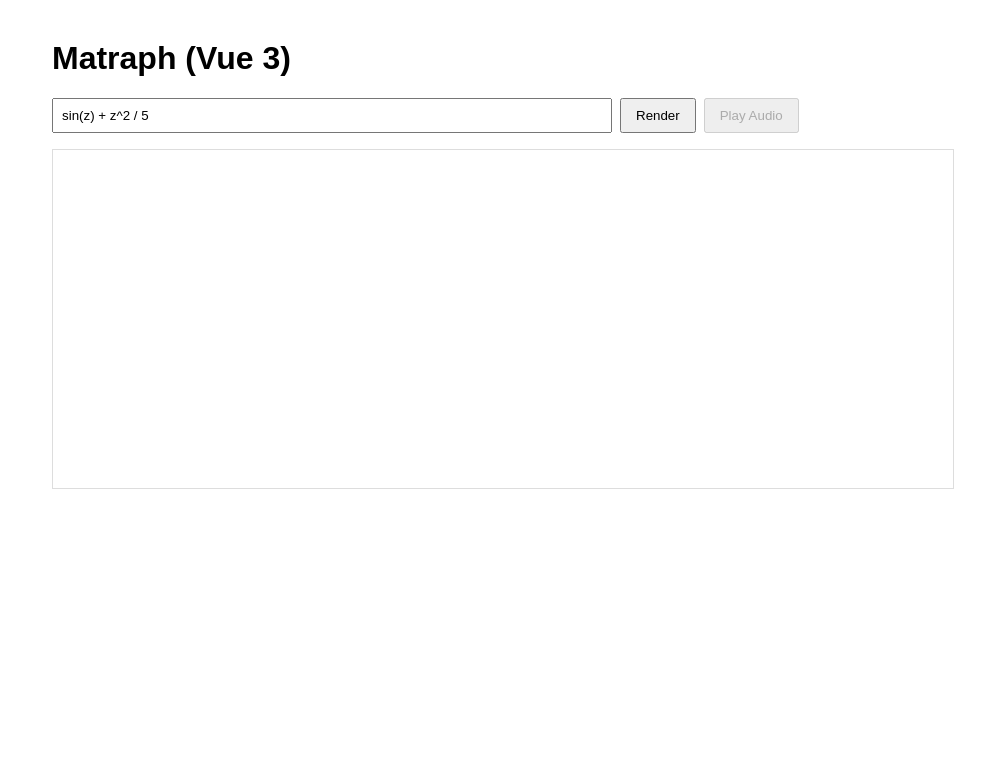
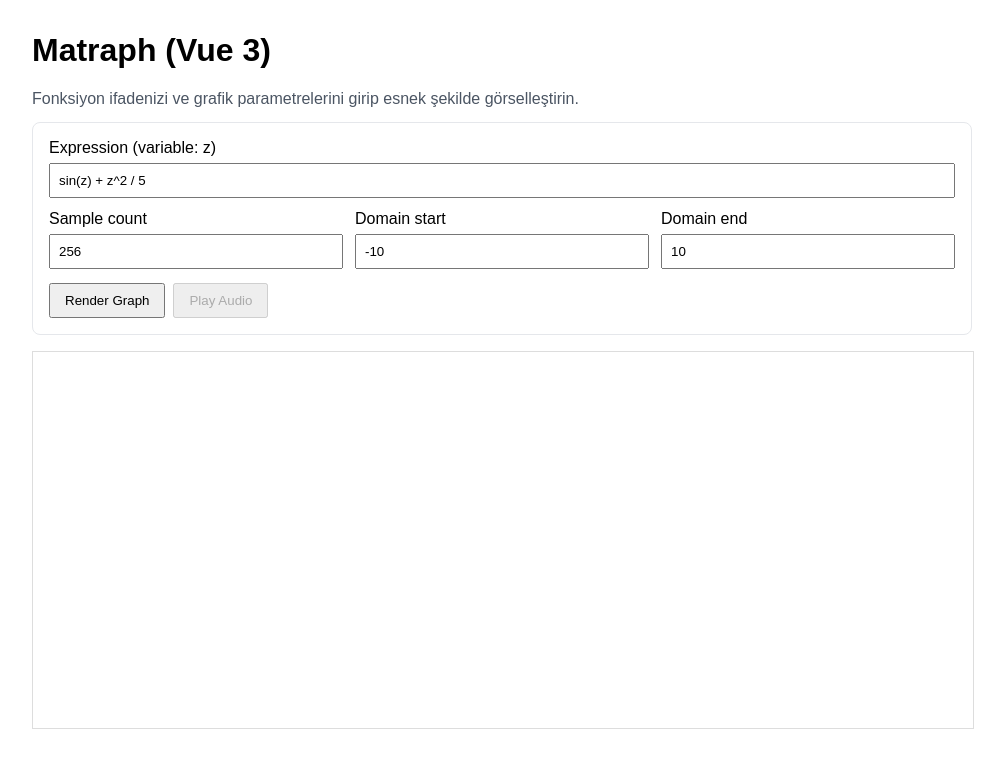
Before and after one commit to yacanka/matraph, a Vue app: page / in a window 1280 px wide. Shown: the top 768 px of the page, without its empty margins (138-1143 px from the left). Built offline with nearby package versions, Linux system fonts and the light colour scheme.

Commit message:
Add configurable graph UI and project gitignore

```diff
--- a/src/App.vue
+++ b/src/App.vue
@@ -1,11 +1,35 @@
 <template>
   <main class="container">
     <h1>Matraph (Vue 3)</h1>
-    <input v-model="expression" placeholder="Example: sin(z) + z^2" />
-    <button @click="buildGraph">Render</button>
-    <button :disabled="points.length === 0" @click="playSound">Play Audio</button>
-    <p v-if="errorMessage" class="error">{{ errorMessage }}</p>
-    <svg viewBox="0 0 800 300" class="chart">
+    <p class="description">Fonksiyon ifadenizi ve grafik parametrelerini girip esnek şekilde görselleştirin.</p>
+
+    <section class="panel">
+      <label for="expression">Expression (variable: z)</label>
+      <input id="expression" v-model="expression" placeholder="Example: sin(z) + z^2 / 5" />
+
+      <div class="parameter-grid">
+        <label>
+          Sample count
+          <input v-model.number="sampleCount" type="number" min="16" max="4096" step="1" />
+        </label>
+        <label>
+          Domain start
+          <input v-model.number="domainStart" type="number" step="0.5" />
+        </label>
+        <label>
+          Domain end
+          <input v-model.number="domainEnd" type="number" step="0.5" />
+        </label>
+      </div>
+
+      <div class="actions">
+        <button @click="buildGraph">Render Graph</button>
+        <button :disabled="points.length === 0" @click="playSound">Play Audio</button>
+      </div>
+      <p v-if="errorMessage" class="error">{{ errorMessage }}</p>
+    </section>
+
+    <svg viewBox="0 0 800 320" class="chart" role="img" aria-label="Function graph">
       <polyline :points="svgPoints" fill="none" stroke="#2c7be5" stroke-width="2" />
     </svg>
   </main>
@@ -18,16 +42,20 @@ import { generateGraph, mapToFrequencies } from './services/expressionEngine';
 import type { GraphPoint } from './types/graph';
 
 const expression = ref('sin(z) + z^2 / 5');
+const sampleCount = ref(256);
+const domainStart = ref(-10);
+const domainEnd = ref(10);
 const points = ref<GraphPoint[]>([]);
 const errorMessage = ref('');
 
 const svgPoints = computed(() => {
   if (points.value.length === 0) return '';
   const maxY = Math.max(...points.value.map((point) => point.y), 1);
+  const spanY = 280;
   return points.value
     .map((point, index) => {
       const x = (index / (points.value.length - 1)) * 800;
-      const y = 280 - (point.y / maxY) * 260;
+      const y = 300 - (point.y / maxY) * spanY;
       return `${x},${y}`;
     })
     .join(' ');
@@ -36,7 +64,11 @@ const svgPoints = computed(() => {
 function buildGraph(): void {
   try {
     errorMessage.value = '';
-    points.value = generateGraph(expression.value);
+    points.value = generateGraph(expression.value, {
+      sampleCount: sampleCount.value,
+      domainStart: domainStart.value,
+      domainEnd: domainEnd.value,
+    });
   } catch (error) {
     errorMessage.value = (error as Error).message;
   }
@@ -49,9 +81,14 @@ async function playSound(): Promise<void> {
 </script>
 
 <style scoped>
-.container { max-width: 900px; margin: 40px auto; font-family: Arial, sans-serif; }
-input { width: 60%; padding: 8px; margin-right: 8px; }
-button { margin-right: 8px; padding: 8px 14px; }
-.chart { width: 100%; border: 1px solid #ddd; margin-top: 16px; }
-.error { color: #c0392b; }
+.container { max-width: 940px; margin: 32px auto; font-family: Arial, sans-serif; }
+.description { margin-bottom: 14px; color: #4b5563; }
+.panel { border: 1px solid #e5e7eb; border-radius: 8px; padding: 16px; }
+input { width: 100%; padding: 8px; margin-top: 6px; box-sizing: border-box; }
+.parameter-grid { display: grid; grid-template-columns: repeat(3, 1fr); gap: 12px; margin-top: 12px; }
+.actions { margin-top: 14px; display: flex; gap: 8px; }
+button { padding: 8px 14px; }
+.chart { width: 100%; border: 1px solid #ddd; margin-top: 16px; min-height: 320px; }
+.error { color: #c0392b; margin-top: 8px; }
+@media (max-width: 760px) { .parameter-grid { grid-template-columns: 1fr; } }
 </style>
--- a/src/services/expressionEngine.ts
+++ b/src/services/expressionEngine.ts
@@ -1,7 +1,14 @@
 import { Complex, abs, compile, complex } from 'mathjs';
-import type { GraphPoint } from '../types/graph';
+import type { GraphConfig, GraphPoint } from '../types/graph';
 
 const MAX_EXPRESSION_LENGTH = 180;
+const MIN_SAMPLES = 16;
+const MAX_SAMPLES = 4096;
+const DEFAULT_CONFIG: GraphConfig = {
+  sampleCount: 256,
+  domainStart: -10,
+  domainEnd: 10,
+};
 
 /** Validate expression and reject unsafe patterns. */
 export function validateExpression(expression: string): void {
@@ -12,13 +19,33 @@ export function validateExpression(expression: string): void {
   }
 }
 
-/** Build plot points by evaluating expression on x-axis. */
-export function generateGraph(expression: string, samples = 256): GraphPoint[] {
+/** Validate graph configuration values. */
+export function validateGraphConfig(config: GraphConfig): void {
+  if (!Number.isInteger(config.sampleCount)) {
+    throw new Error('Sample count must be an integer.');
+  }
+  if (config.sampleCount < MIN_SAMPLES || config.sampleCount > MAX_SAMPLES) {
+    throw new Error(`Sample count must be between ${MIN_SAMPLES} and ${MAX_SAMPLES}.`);
+  }
+  if (!Number.isFinite(config.domainStart) || !Number.isFinite(config.domainEnd)) {
+    throw new Error('Domain values must be finite numbers.');
+  }
+  if (config.domainStart >= config.domainEnd) {
+    throw new Error('Domain start must be smaller than domain end.');
+  }
+}
+
+/** Build plot points by evaluating expression on the selected domain. */
+export function generateGraph(expression: string, config?: Partial<GraphConfig>): GraphPoint[] {
   validateExpression(expression);
+  const finalConfig = { ...DEFAULT_CONFIG, ...config };
+  validateGraphConfig(finalConfig);
   const compiled = compile(expression);
   const points: GraphPoint[] = [];
-  for (let index = 0; index < samples; index += 1) {
-    const xValue = -10 + (index * 20) / (samples - 1);
+  const interval = finalConfig.domainEnd - finalConfig.domainStart;
+  for (let index = 0; index < finalConfig.sampleCount; index += 1) {
+    const ratio = index / (finalConfig.sampleCount - 1);
+    const xValue = finalConfig.domainStart + interval * ratio;
     const complexResult = compiled.evaluate({ z: complex(xValue, 0) }) as Complex;
     points.push({ x: xValue, y: abs(complexResult) });
   }
--- a/src/types/graph.ts
+++ b/src/types/graph.ts
@@ -2,3 +2,9 @@ export interface GraphPoint {
   x: number;
   y: number;
 }
+
+export interface GraphConfig {
+  sampleCount: number;
+  domainStart: number;
+  domainEnd: number;
+}
```
Also changed, not shown: 2 other files (tests, documents, lock files or other folders).
